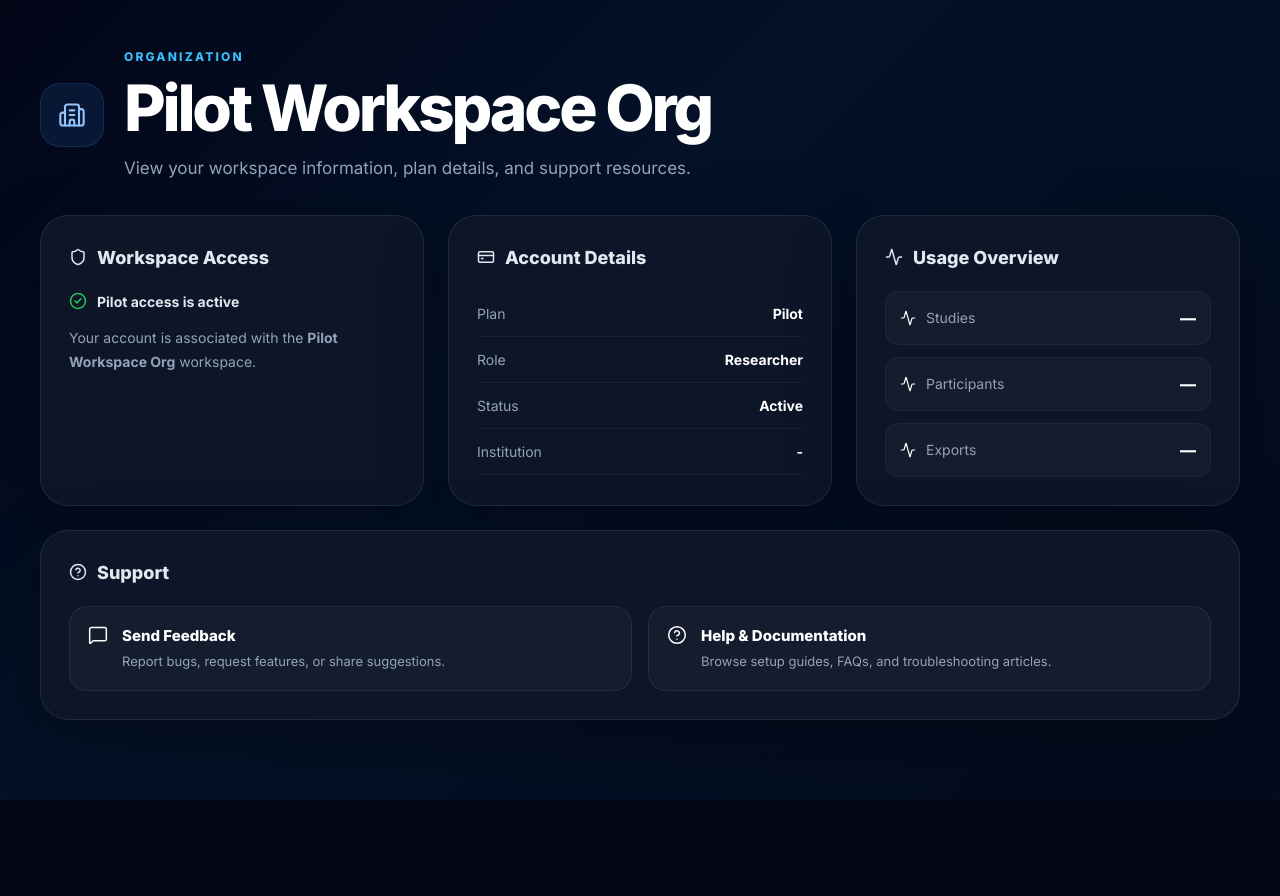
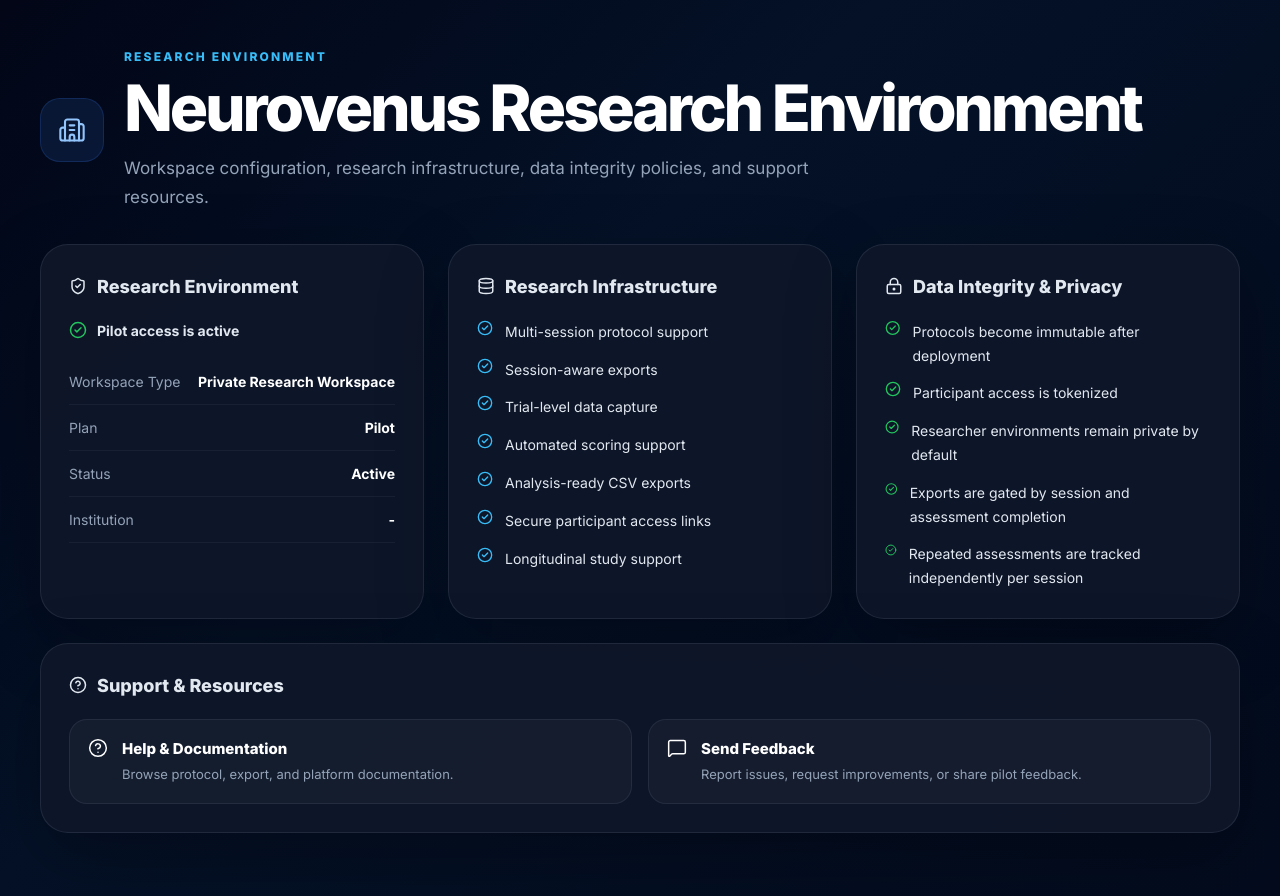
Before and after one commit to Entaze/neurovenus, a React (Vite) app in the folder client/: page /organization in a window 1280 px wide. Shown: the top 896 px of the page. Before the commit the page ends 800 px from the top, so only its background shows below. Built offline with nearby package versions, Linux system fonts and the light colour scheme; no server answers.

Commit message:
Refine research environment workspace experience

```diff
--- a/client/src/pages/OrganizationPage.jsx
+++ b/client/src/pages/OrganizationPage.jsx
@@ -2,13 +2,14 @@
 
 import {
   Building2,
-  Shield,
-  CreditCard,
-  Activity,
+  ShieldCheck,
+  Database,
+  CircleHelp,
   MessageSquare,
-  CircleHelp,
+  LockKeyhole,
   CheckCircle2,
 } from "lucide-react";
+
 import { useResearcherAuth } from "../hooks/useResearcherAuth";
 
 function formatLabel(value = "") {
@@ -25,51 +26,59 @@
   const organizationName =
     user?.organizationName ||
     user?.institution ||
-    "Pilot Workspace Org";
+    "Neurovenus Research Environment";
 
   const plan = formatLabel(user?.plan || "pilot");
-  const role = formatLabel(user?.role || "researcher");
-  const status = user?.isActive === false ? "Inactive" : "Active";
 
-  const usage = [
-    {
-      label: "Studies",
-      value: "—",
-      icon: Activity,
-    },
-    {
-      label: "Participants",
-      value: "—",
-      icon: Activity,
-    },
-    {
-      label: "Exports",
-      value: "—",
-      icon: Activity,
-    },
+  const status =
+    user?.isActive === false
+      ? "Inactive"
+      : "Active";
+
+  const workspaceType =
+    plan.toLowerCase() === "institutional"
+      ? "Institutional Research Access"
+      : "Private Research Workspace";
+
+  const infrastructureItems = [
+    "Multi-session protocol support",
+    "Session-aware exports",
+    "Trial-level data capture",
+    "Automated scoring support",
+    "Analysis-ready CSV exports",
+    "Secure participant access links",
+    "Longitudinal study support",
+  ];
+
+  const integrityPolicies = [
+    "Protocols become immutable after deployment",
+    "Participant access is tokenized",
+    "Researcher environments remain private by default",
+    "Exports are gated by session and assessment completion",
+    "Repeated assessments are tracked independently per session",
   ];
 
   const supportActions = [
     {
-      label: "Send Feedback",
+      label: "Help & Documentation",
       description:
-        "Report bugs, request features, or share suggestions.",
-      icon: MessageSquare,
+        "Browse protocol, export, and platform documentation.",
+      icon: CircleHelp,
       onClick: () =>
         window.open(
-          "/researcher/feedback",
+          "/help",
           "_blank",
           "noopener,noreferrer"
         ),
     },
     {
-      label: "Help & Documentation",
+      label: "Send Feedback",
       description:
-        "Browse setup guides, FAQs, and troubleshooting articles.",
-      icon: CircleHelp,
+        "Report issues, request improvements, or share pilot feedback.",
+      icon: MessageSquare,
       onClick: () =>
         window.open(
-          "/help",
+          "/researcher/feedback",
           "_blank",
           "noopener,noreferrer"
         ),
@@ -84,75 +93,120 @@
         </div>
 
         <div>
-          <p style={styles.eyebrow}>Organization</p>
-          <h1 style={styles.title}>{organizationName}</h1>
+          <p style={styles.eyebrow}>
+            Research Environment
+          </p>
+
+          <h1 style={styles.title}>
+            {organizationName}
+          </h1>
+
           <p style={styles.subtitle}>
-            View your workspace information, plan details, and support
-            resources.
+            Workspace configuration, research infrastructure,
+            data integrity policies, and support resources.
           </p>
         </div>
       </section>
 
       <div style={styles.grid}>
-        {/* Workspace Access */}
+        {/* Research Environment */}
         <section style={styles.card}>
           <div style={styles.cardHeader}>
-            <Shield size={18} />
-            <h2 style={styles.cardTitle}>Workspace Access</h2>
+            <ShieldCheck size={18} />
+            <h2 style={styles.cardTitle}>
+              Research Environment
+            </h2>
           </div>
 
           <div style={styles.statusRow}>
-            <CheckCircle2 size={18} color="#22c55e" />
+            <CheckCircle2
+              size={18}
+              color="#22c55e"
+            />
+
             <span style={styles.statusText}>
               {plan} access is active
             </span>
           </div>
 
-          <p style={styles.cardText}>
-            Your account is associated with the{" "}
-            <strong>{organizationName}</strong> workspace.
-          </p>
+          <div style={{ marginTop: 18 }}>
+            <InfoRow
+              label="Workspace Type"
+              value={workspaceType}
+            />
+
+            <InfoRow
+              label="Plan"
+              value={plan}
+            />
+
+            <InfoRow
+              label="Status"
+              value={status}
+            />
+
+            <InfoRow
+              label="Institution"
+              value={user?.institution || "-"}
+            />
+          </div>
         </section>
 
-        {/* Account Details */}
+        {/* Research Infrastructure */}
         <section style={styles.card}>
           <div style={styles.cardHeader}>
-            <CreditCard size={18} />
-            <h2 style={styles.cardTitle}>Account Details</h2>
+            <Database size={18} />
+
+            <h2 style={styles.cardTitle}>
+              Research Infrastructure
+            </h2>
           </div>
 
-          <InfoRow label="Plan" value={plan} />
-          <InfoRow label="Role" value={role} />
-          <InfoRow label="Status" value={status} />
-          <InfoRow
-            label="Institution"
-            value={user?.institution || "-"}
-          />
+          <div style={styles.list}>
+            {infrastructureItems.map((item) => (
+              <div
+                key={item}
+                style={styles.listItem}
+              >
+                <CheckCircle2
+                  size={16}
+                  color="#38bdf8"
+                />
+
+                <span style={styles.listText}>
+                  {item}
+                </span>
+              </div>
+            ))}
+          </div>
         </section>
 
-        {/* Usage Overview */}
+        {/* Data Integrity & Privacy */}
         <section style={styles.card}>
           <div style={styles.cardHeader}>
-            <Activity size={18} />
-            <h2 style={styles.cardTitle}>Usage Overview</h2>
+            <LockKeyhole size={18} />
+
+            <h2 style={styles.cardTitle}>
+              Data Integrity & Privacy
+            </h2>
           </div>
 
-          <div style={styles.usageGrid}>
-            {usage.map((item) => {
-              const Icon = item.icon;
+          <div style={styles.list}>
+            {integrityPolicies.map((item) => (
+              <div
+                key={item}
+                style={styles.listItem}
+              >
+                <CheckCircle2
+                  size={16}
+                  color="#22c55e"
+                />
 
-              return (
-                <div key={item.label} style={styles.usageItem}>
-                  <Icon size={16} strokeWidth={1.8} />
-                  <span style={styles.usageLabel}>
-                    {item.label}
-                  </span>
-                  <strong style={styles.usageValue}>
-                    {item.value}
-                  </strong>
-                </div>
-              );
-            })}
+                <span style={styles.listText}>
+                  {item}
+                </span>
+              </div>
+            ))}
           </div>
         </section>
 
@@ -165,7 +219,10 @@
         >
           <div style={styles.cardHeader}>
             <CircleHelp size={18} />
-            <h2 style={styles.cardTitle}>Support</h2>
+
+            <h2 style={styles.cardTitle}>
+              Support & Resources
+            </h2>
           </div>
 
           <div style={styles.supportGrid}>
@@ -179,13 +236,21 @@
                   onClick={action.onClick}
                   style={styles.supportCard}
                 >
-                  <Icon size={20} strokeWidth={1.8} />
+                  <Icon
+                    size={20}
+                    strokeWidth={1.8}
+                  />
 
                   <div>
                     <div style={styles.supportTitle}>
                       {action.label}
                     </div>
-                    <div style={styles.supportDescription}>
+
+                    <div
+                      style={
+                        styles.supportDescription
+                      }
+                    >
                       {action.description}
                     </div>
                   </div>
@@ -202,8 +267,13 @@
 function InfoRow({ label, value }) {
   return (
     <div style={styles.infoRow}>
-      <span style={styles.infoLabel}>{label}</span>
-      <span style={styles.infoValue}>{value}</span>
+      <span style={styles.infoLabel}>
+        {label}
+      </span>
+
+      <span style={styles.infoValue}>
+        {value}
+      </span>
     </div>
   );
 }
@@ -229,8 +299,10 @@
     width: 64,
     height: 64,
     borderRadius: 20,
-    background: "rgba(59,130,246,0.12)",
-    border: "1px solid rgba(59,130,246,0.18)",
+    background:
+      "rgba(59,130,246,0.12)",
+    border:
+      "1px solid rgba(59,130,246,0.18)",
     display: "flex",
     alignItems: "center",
     justifyContent: "center",
@@ -249,7 +321,8 @@
 
   title: {
     margin: "10px 0 0",
-    fontSize: "clamp(2.8rem, 5vw, 4.5rem)",
+    fontSize:
+      "clamp(2.8rem, 5vw, 4.5rem)",
     fontWeight: 900,
     letterSpacing: "-0.05em",
     lineHeight: 1,
@@ -267,16 +340,20 @@
     maxWidth: 1200,
     margin: "0 auto",
     display: "grid",
-    gridTemplateColumns: "repeat(auto-fit, minmax(320px, 1fr))",
+    gridTemplateColumns:
+      "repeat(auto-fit, minmax(320px, 1fr))",
     gap: 24,
   },
 
   card: {
     borderRadius: 28,
-    background: "rgba(15,23,42,0.88)",
-    border: "1px solid rgba(148,163,184,0.14)",
+    background:
+      "rgba(15,23,42,0.88)",
+    border:
+      "1px solid rgba(148,163,184,0.14)",
     padding: 28,
-    boxShadow: "0 24px 70px rgba(0,0,0,0.28)",
+    boxShadow:
+      "0 24px 70px rgba(0,0,0,0.28)",
   },
 
   cardHeader: {
@@ -291,13 +368,6 @@
     margin: 0,
     fontSize: 18,
     fontWeight: 800,
-  },
-
-  cardText: {
-    margin: "14px 0 0",
-    color: "#94a3b8",
-    fontSize: 14,
-    lineHeight: 1.7,
   },
 
   statusRow: {
@@ -317,7 +387,8 @@
     justifyContent: "space-between",
     gap: 16,
     padding: "12px 0",
-    borderBottom: "1px solid rgba(148,163,184,0.08)",
+    borderBottom:
+      "1px solid rgba(148,163,184,0.08)",
   },
 
   infoLabel: {
@@ -332,43 +403,36 @@
     textAlign: "right",
   },
 
-  usageGrid: {
+  list: {
     display: "grid",
+    gap: 14,
+  },
+
+  listItem: {
+    display: "flex",
+    alignItems: "flex-start",
     gap: 12,
   },
 
-  usageItem: {
-    display: "flex",
-    alignItems: "center",
-    gap: 10,
-    padding: 14,
-    borderRadius: 14,
-    background: "rgba(255,255,255,0.03)",
-    border: "1px solid rgba(148,163,184,0.08)",
-  },
-
-  usageLabel: {
-    color: "#94a3b8",
+  listText: {
+    color: "#e2e8f0",
     fontSize: 14,
-    flex: 1,
-  },
-
-  usageValue: {
-    color: "#ffffff",
-    fontSize: 16,
-    fontWeight: 800,
+    lineHeight: 1.7,
   },
 
   supportGrid: {
     display: "grid",
-    gridTemplateColumns: "repeat(auto-fit, minmax(280px, 1fr))",
+    gridTemplateColumns:
+      "repeat(auto-fit, minmax(280px, 1fr))",
     gap: 16,
   },
 
   supportCard: {
-    border: "1px solid rgba(148,163,184,0.12)",
+    border:
+      "1px solid rgba(148,163,184,0.12)",
     borderRadius: 18,
-    background: "rgba(255,255,255,0.03)",
+    background:
+      "rgba(255,255,255,0.03)",
     color: "#ffffff",
     padding: 18,
     display: "flex",
--- a/client/src/pages/data/helpArticles.js
+++ b/client/src/pages/data/helpArticles.js
@@ -99,9 +99,9 @@
       "How institutional workspaces support multiple researchers under one subscription.",
     content: [
       "Institutional workspaces allow approved researchers to use Neurovenus under the same institutional subscription.",
-      "Workspace owners and admins can invite researchers and manage access.",
+      "Workspace owners can provision researcher access under the institutional subscription.",
       "Each researcher has their own account and private research data by default.",
-      "This keeps billing and workspace access centralized while preserving researcher-level data privacy.",
+      "This allows institutions to provide researcher access centrally while preserving private researcher environments and isolated research data.",
     ],
   },
   {
```
